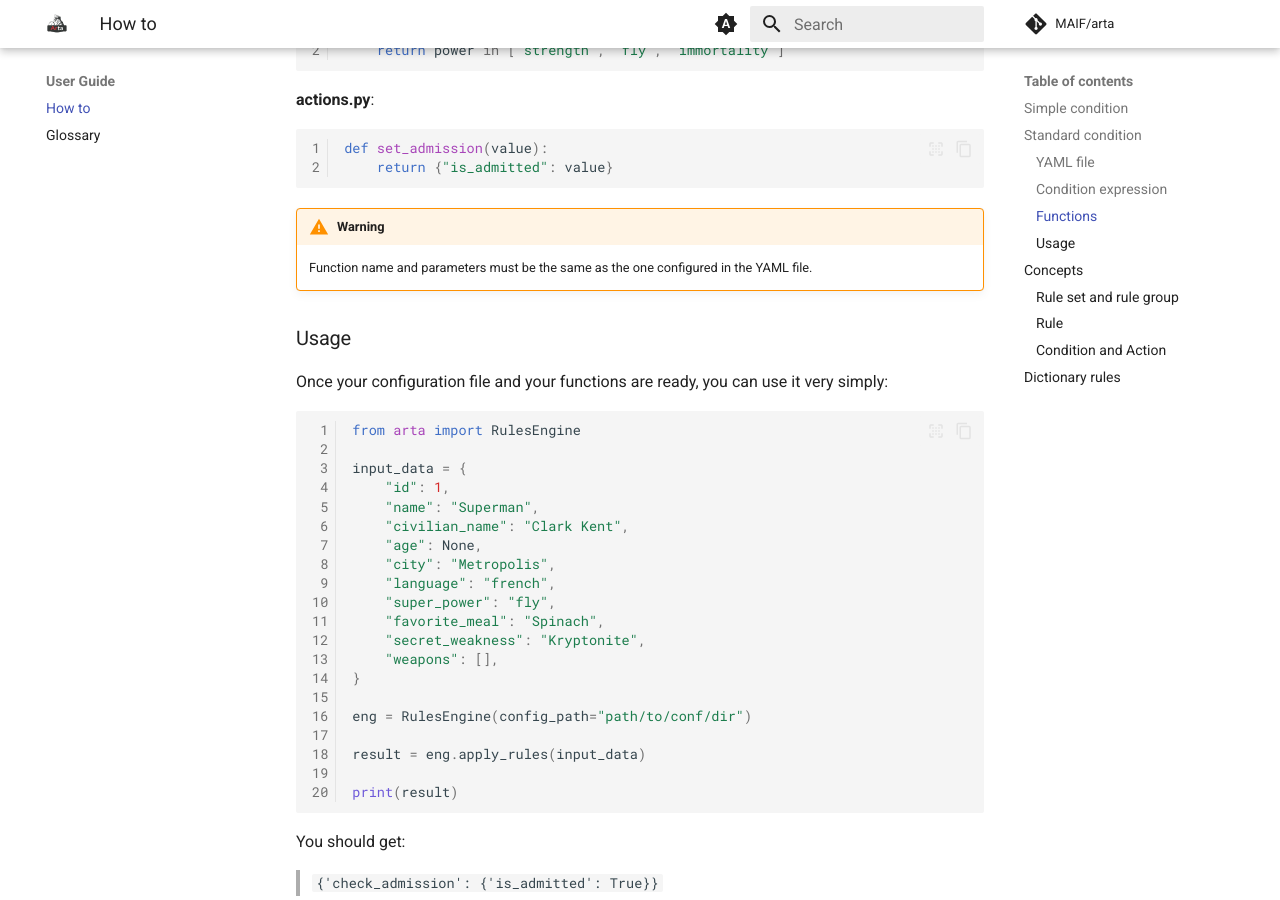
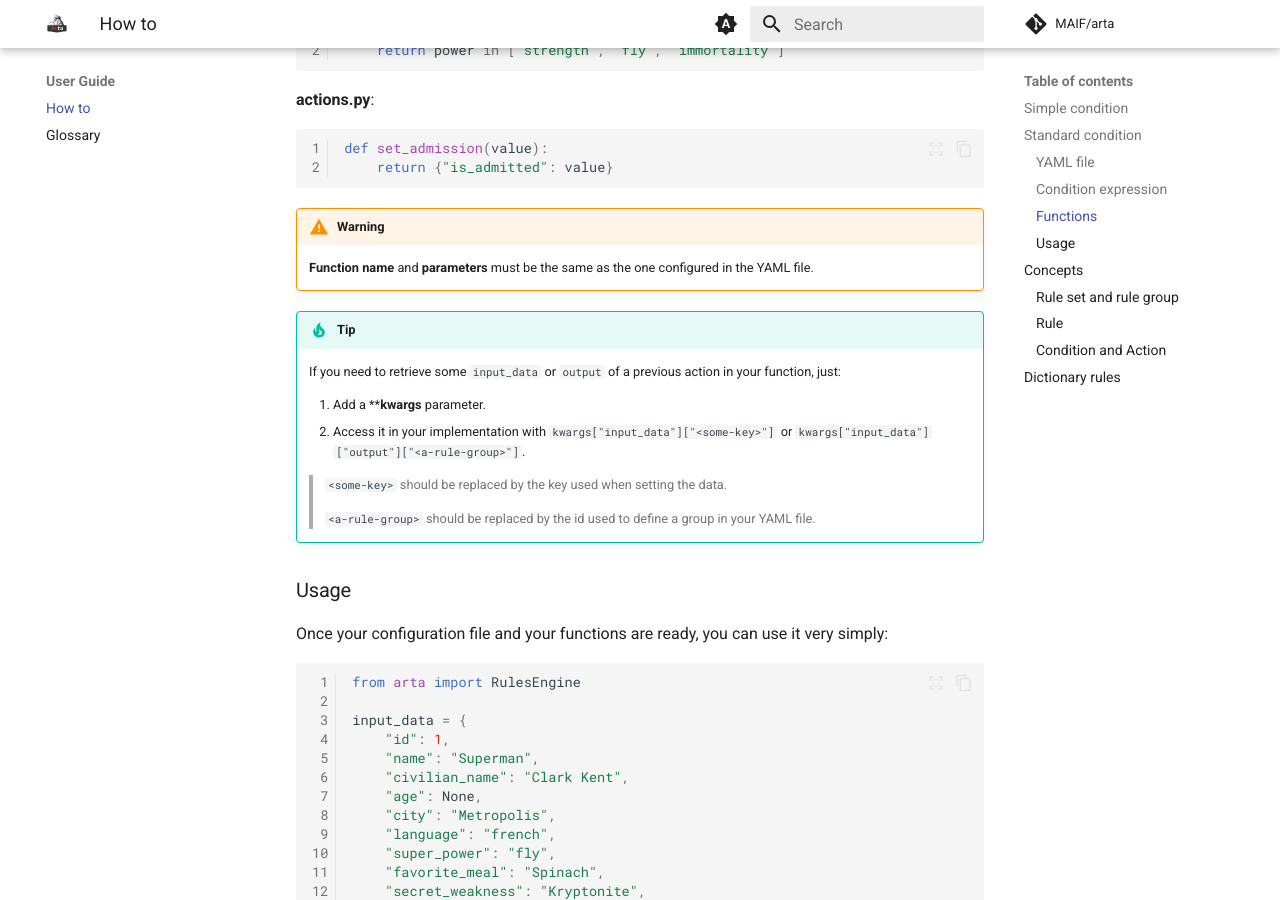
Before and after one commit to MAIF/arta, an MkDocs documentation site: the page built from docs/pages/how_to.md, in a window 1280 px wide and 900 px high, scrolled down 5165 px. Built offline with MkDocs 1.6.1 and Material for MkDocs 9.7.7, drawn with Linux system fonts in a browser that asks for light colours; emoji names are drawn with the system emoji font; comment, search, counter and statistics services are not loaded.

Commit message:
docs: add how to get input and output data in functions
Signed-off-by: develop-cs <43383361+develop-cs@users.noreply.github.com>

```diff
--- a/docs/pages/how_to.md
+++ b/docs/pages/how_to.md
@@ -233,7 +233,18 @@
 
 !!! warning
 
-    Function name and parameters must be the same as the one configured in the YAML file.
+    **Function name** and **parameters** must be the same as the one configured in the YAML file.
+
+!!! tip
+
+    If you need to retrieve some `input_data` or `output` of a previous action in your function, just:
+
+    1. Add a ****kwargs** parameter.
+    1. Access it in your implementation with `kwargs["input_data"]["<some-key>"]` or `kwargs["input_data"]["output"]["<a-rule-group>"]`.
+
+    > `<some-key>` should be replaced by the key used when setting the data.
+
+    > `<a-rule-group>` should be replaced by the id used to define a group in your YAML file.
 
 ### Usage
 
```
